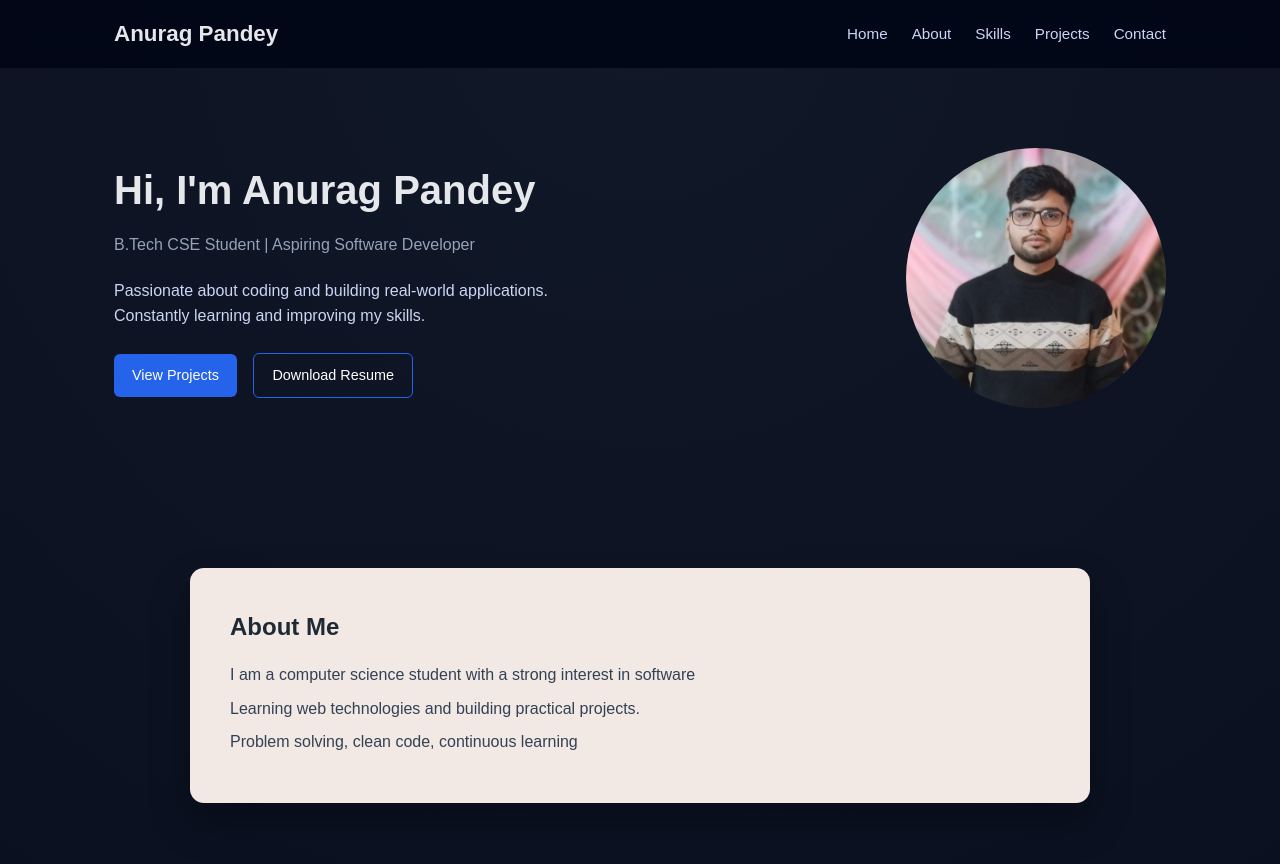
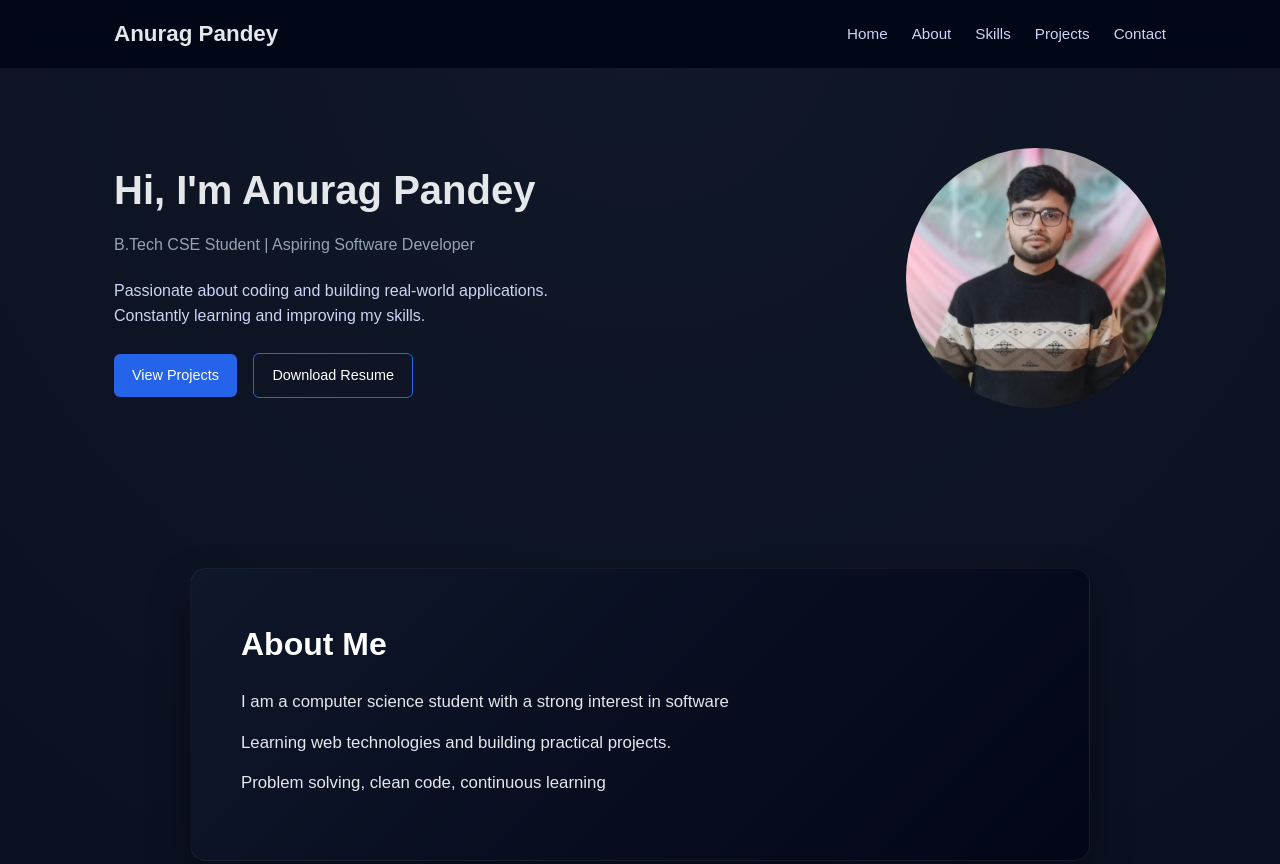
Before and after one commit to Anuragp-0407/Anurag-Portfolio, a plain HTML site: page index.html in a window 1280 px wide. Shown: the top 864 px of the page. Drawn offline with Linux system fonts and the light colour scheme.

Commit message:
Update style.css

```diff
--- a/assets/css/style.css
+++ b/assets/css/style.css
@@ -133,22 +133,39 @@ nav ul li a:hover {
    /* ABOUT SECTION  */
 
 #about {
-    background: #f2e9e4;
-    color: #1f2933;
+    background: linear-gradient(135deg, #0F172A, #020617);
+    color: white;
     max-width: 900px;
     margin: 80px auto;
-    padding: 40px;
-    border-radius: 14px;
-    box-shadow: 0 20px 40px rgba(0,0,0,0.3);
+    padding: 50px;
+    border-radius: 16px;
+    box-shadow: 0 20px 40px rgba(0,0,0,0.35);
+    border:1px solid rgba(255,255,255,0.06);
+    transition:
+        transform 0.35s ease,
+        box-shadow 0.35s ease,
+        border 0.35s ease;
 }
 
 #about h1 {
-    margin-bottom: 16px;
+    margin-bottom: 18px;
+    font-size: 2rem;
+    font-weight: 600;
+    transition: color 0.3s ease;
 }
 
 #about p {
-    color: #334155;
-    margin-bottom: 8px;
+    color: #E5E7EB;;
+    margin-bottom: 12px;
+    line-height: 1.7;
+    font-size: 1.05rem;
+}
+
+#about:hover{
+    transform: translateY(-8px);
+    box-shadow:
+        0 28px 60px rgba(0,0,0,0.55),
+        0 0 0 1px rgba(59, 130, 246, 0.45)
 }
 
 
```
